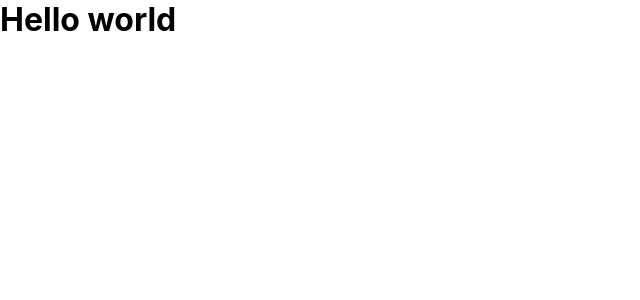
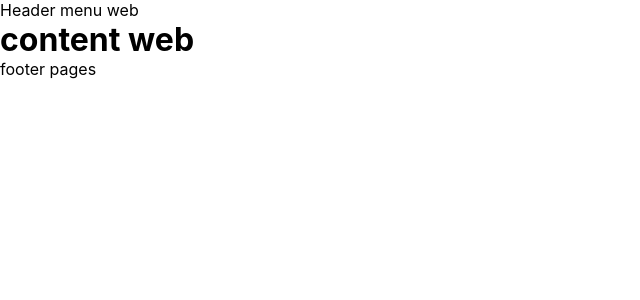
Before and after one commit to lamtruong28/do-an-web, a React (Vite) app: page / in a window 1280 px wide. Shown: the top 300 px of the page, without its empty margins (0-640 px from the left). Built offline with nearby package versions, Linux system fonts and the light colour scheme.

Commit message:
add new some folder

```diff
--- a/src/App.jsx
+++ b/src/App.jsx
@@ -1,11 +1,15 @@
-import { useState } from 'react'
 import './App.css'
+import Body from './components/Body'
+import Footer from './components/Footer'
+import Header from './components/Header'
 
 function App() {
 
   return (
-    <div className="App">
-      <h1>Hello world</h1>
+    <div className="app">
+      <Header />
+      <Body />
+      <Footer />
     </div>
   )
 }
--- /dev/null
+++ b/src/components/Body/index.jsx
@@ -0,0 +1,9 @@
+import './body.css';
+
+export default function () {
+    return (
+        <main>
+            <h1>content web</h1>
+        </main>
+    )
+}
--- /dev/null
+++ b/src/components/Footer/index.jsx
@@ -0,0 +1,9 @@
+import './footer.css';
+
+export default function () {
+    return (
+        <footer className='footer'>
+            <p className="footer__demo">footer pages</p>
+        </footer>
+    )
+}
--- /dev/null
+++ b/src/components/Header/index.jsx
@@ -0,0 +1,9 @@
+import './header.css';
+
+export default function () {
+    return (
+        <header>
+            Header menu web
+        </header>
+    )
+}
--- a/src/index.css
+++ b/src/index.css
@@ -17,3 +17,8 @@ code {
   font-family: source-code-pro, Menlo, Monaco, Consolas, 'Courier New',
     monospace;
 }
+
+:root {
+  --text-color: #333;
+  --bg-primary: #eec0c6;
+}
```
Also changed, not shown: src/components/Body/body.css (added), src/components/Footer/footer.css (added), src/components/Header/header.css (added).
